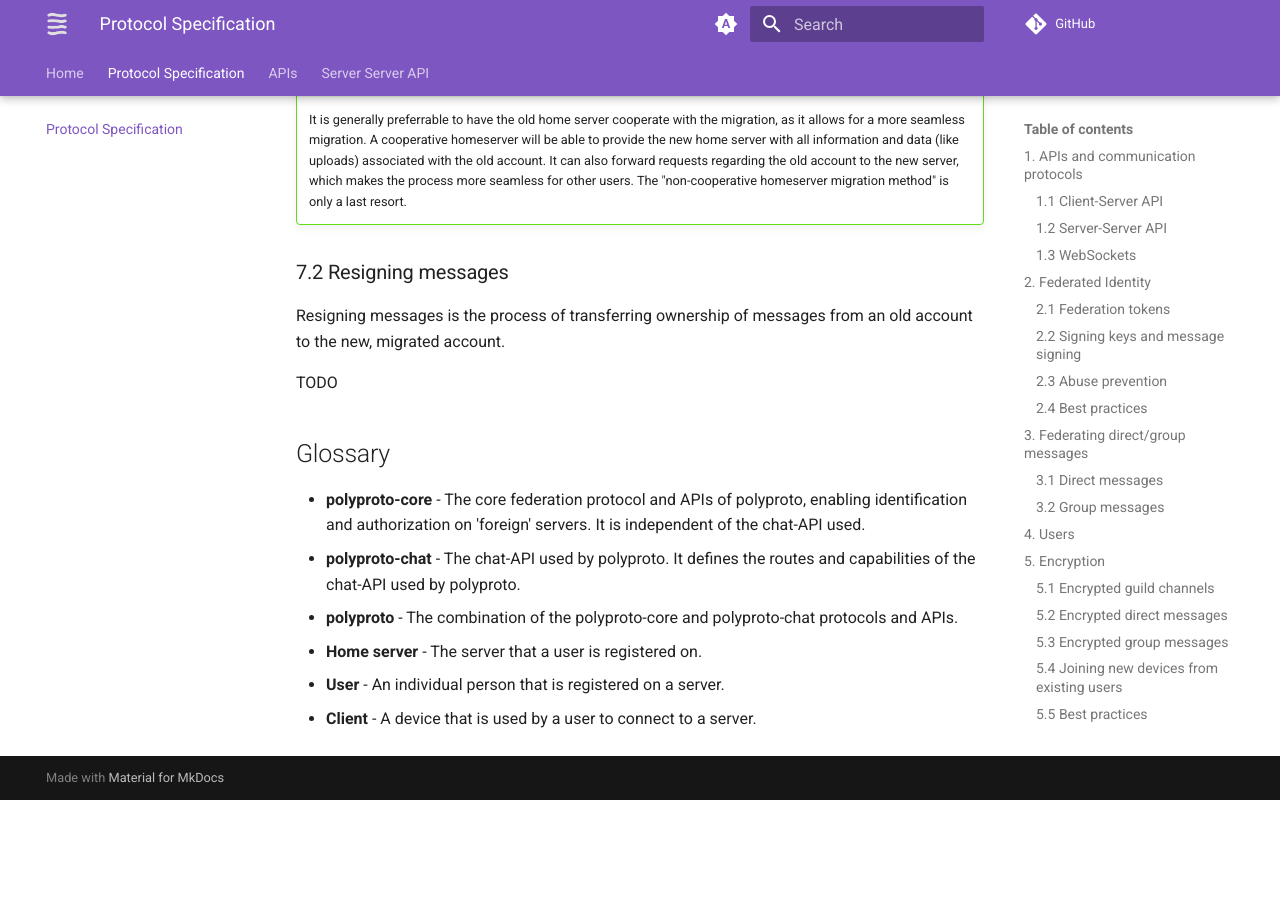
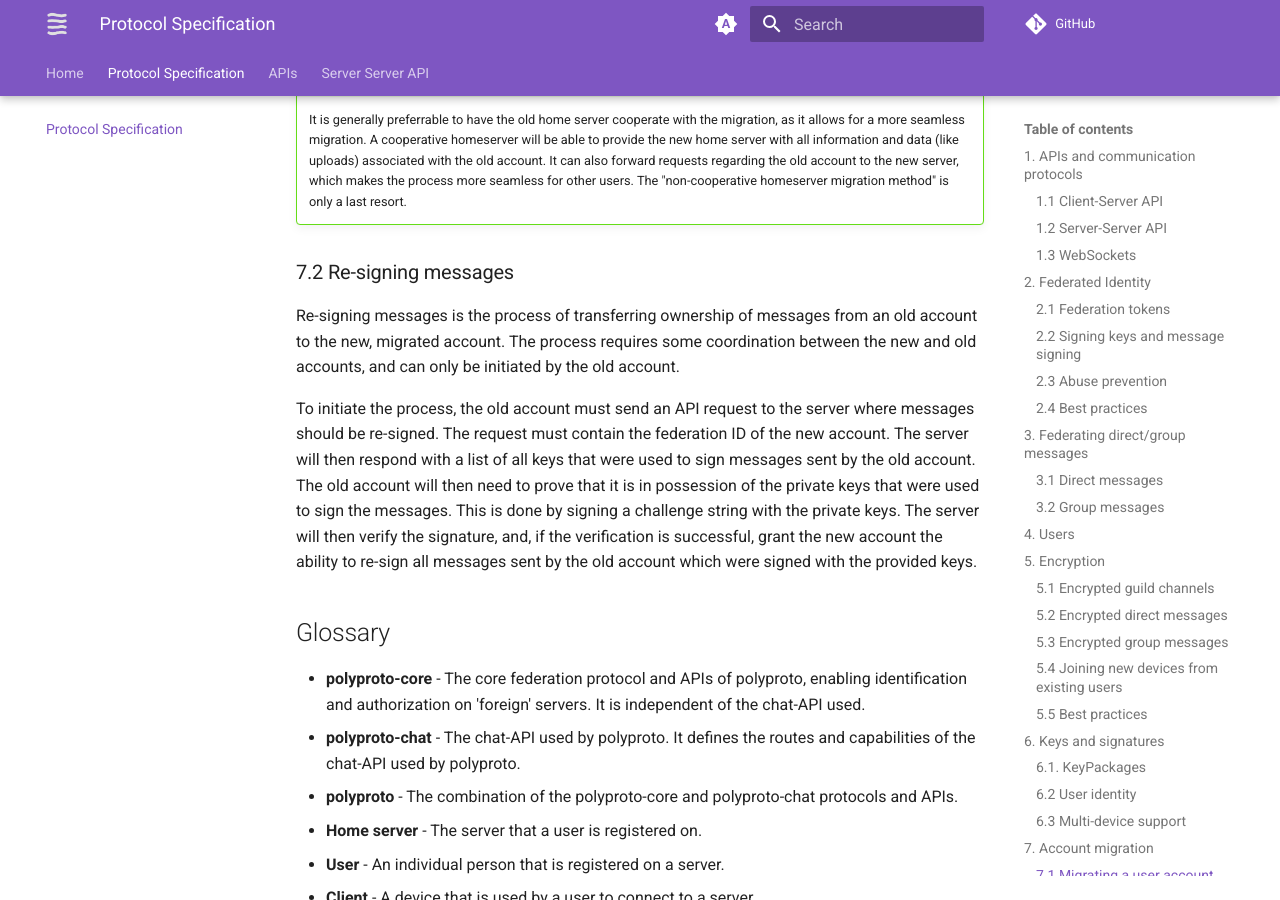
Before and after one commit to polyphony-chat/docs, an MkDocs documentation site: the page built from docs/specification.md, in a window 1280 px wide and 900 px high, scrolled down 15086 px. Built offline with MkDocs 1.6.1 and Material for MkDocs 9.7.7, drawn with Linux system fonts in a browser that asks for light colours; plug-ins that fetch from the network failed and are left out; comment, search, counter and statistics services are not loaded; before the commit the page ends 15886 px from its top, so only the background shows below that; some of the changed text lies outside the part shown.

Commit message:
Explain re-signing of messages.

```diff
--- a/SPECIFICATION.md
+++ b/SPECIFICATION.md
@@ -32,7 +32,7 @@
     - [6.3 Multi-device support](#63-multi-device-support)
   - [7. Account migration](#7-account-migration)
     - [7.1 Migrating a user account](#71-migrating-a-user-account)
-    - [7.2 Resigning messages](#72-resigning-messages)
+    - [7.2 Re-signing messages](#72-re-signing-messages)
 
 
 This document defines a set of protocols and APIs for a chat service primarily focused on communities. The document is intended to be used as a reference for developers who want to implement a client or server for the Polyphony chat service. Uses of this protocol, hereafter referred to as "polyproto", include Instant Messaging, Voice over IP, and Video over IP, where your identity is federated between multiple servers.
@@ -542,9 +542,16 @@
     more seamless for other users. The "non-cooperative homeserver migration method" is only a last
     resort.
 
-### 7.2 Resigning messages
+### 7.2 Re-signing messages
 
-Resigning messages is the process of transferring ownership of messages from an old account to the
-new, migrated account.
+Re-signing messages is the process of transferring ownership of messages from an old account to the
+new, migrated account. The process requires some coordination between the new and old accounts,
+and can only be initiated by the old account.
 
-TODO
+To initiate the process, the old account must send an API request to the server where messages
+should be re-signed. The request must contain the federation ID of the new account. The server will
+then respond with a list of all keys that were used to sign messages sent by the old account. The
+old account will then need to prove that it is in possession of the private keys that were used to
+sign the messages. This is done by signing a challenge string with the private keys. The server will
+then verify the signature, and, if the verification is successful, grant the new account the ability
+to re-sign all messages sent by the old account which were signed with the provided keys.
```
